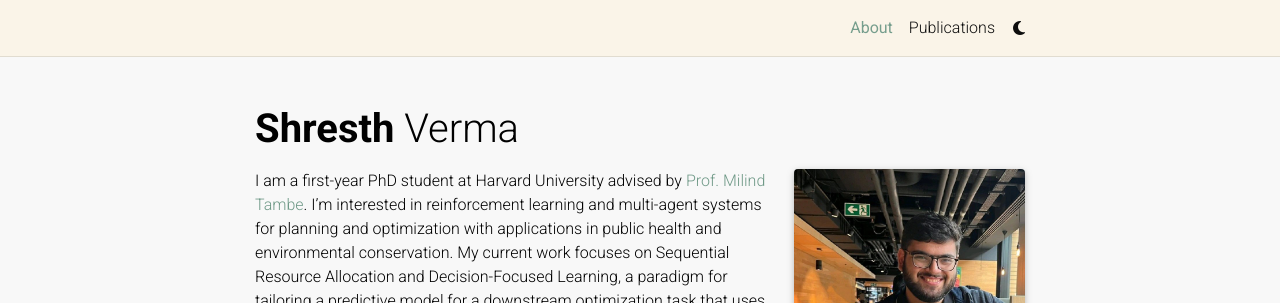
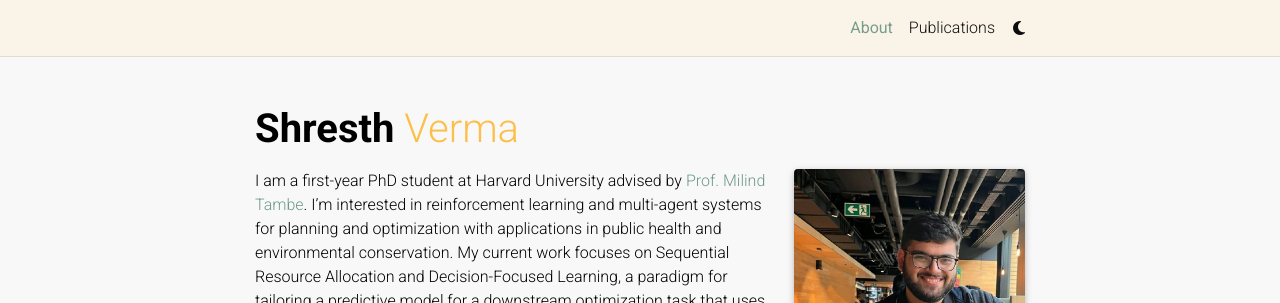
Before and after one commit to vermashresth/vermashresth.github.io, a Jekyll site: the page built from _pages/about.md, in a window 1280 px wide. Shown: the top 303 px of the page. Built offline with Jekyll 4.4.1, drawn with Linux system fonts in a browser that asks for light colours; full-size pictures stand in for the smaller copies a plugin makes; emoji names are drawn with the system emoji font; comment, search, counter and statistics services are not loaded; a style sheet for code colours, icons or effects is not loaded.

Commit message:
Update _themes.scss

```diff
--- a/_sass/_themes.scss
+++ b/_sass/_themes.scss
@@ -8,7 +8,7 @@
   --global-nav-bg-color: #{$light-soft-brown};
   --global-code-bg-color: #{$code-bg-color-light};
   --global-text-color: #{$black-color};
-  --global-text-color-bold: #{$black-color};
+  --global-text-color-bold: #{$soft-orange};
   --global-text-color-light: #{$grey-color};
   // --global-theme-color: #{$purple-color};
   --global-theme-color: #{$soft-green};
```
